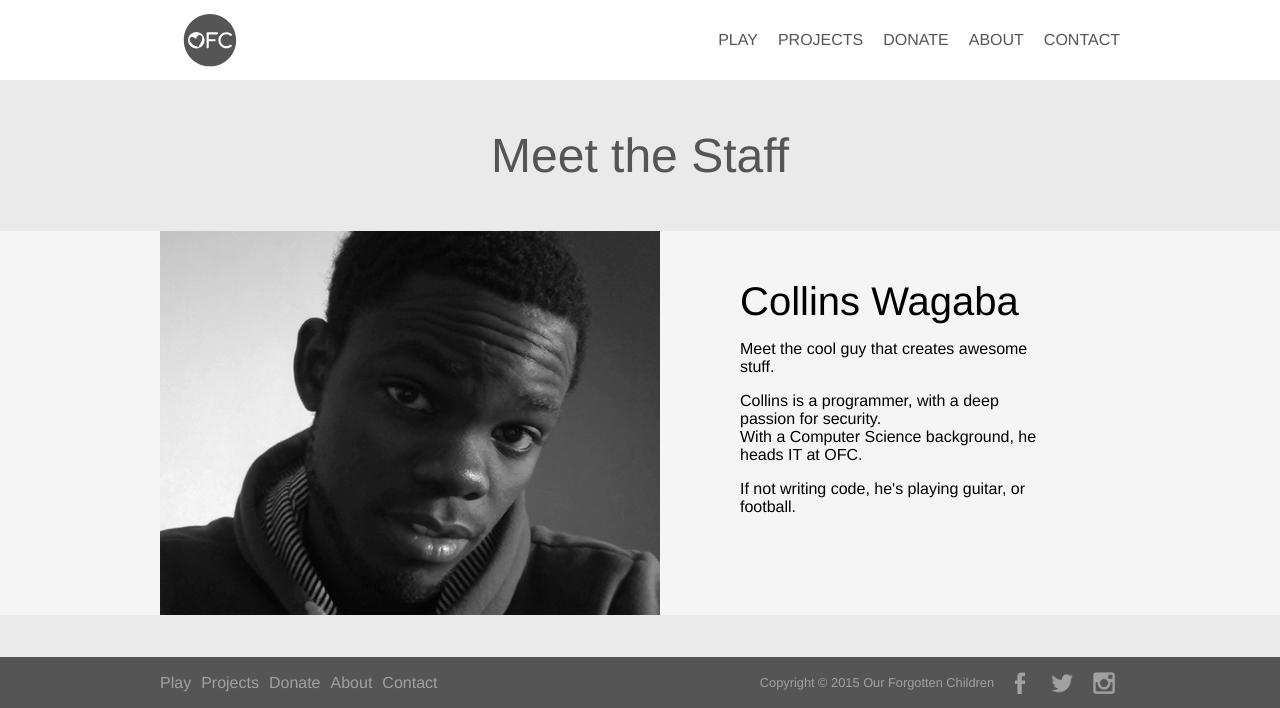
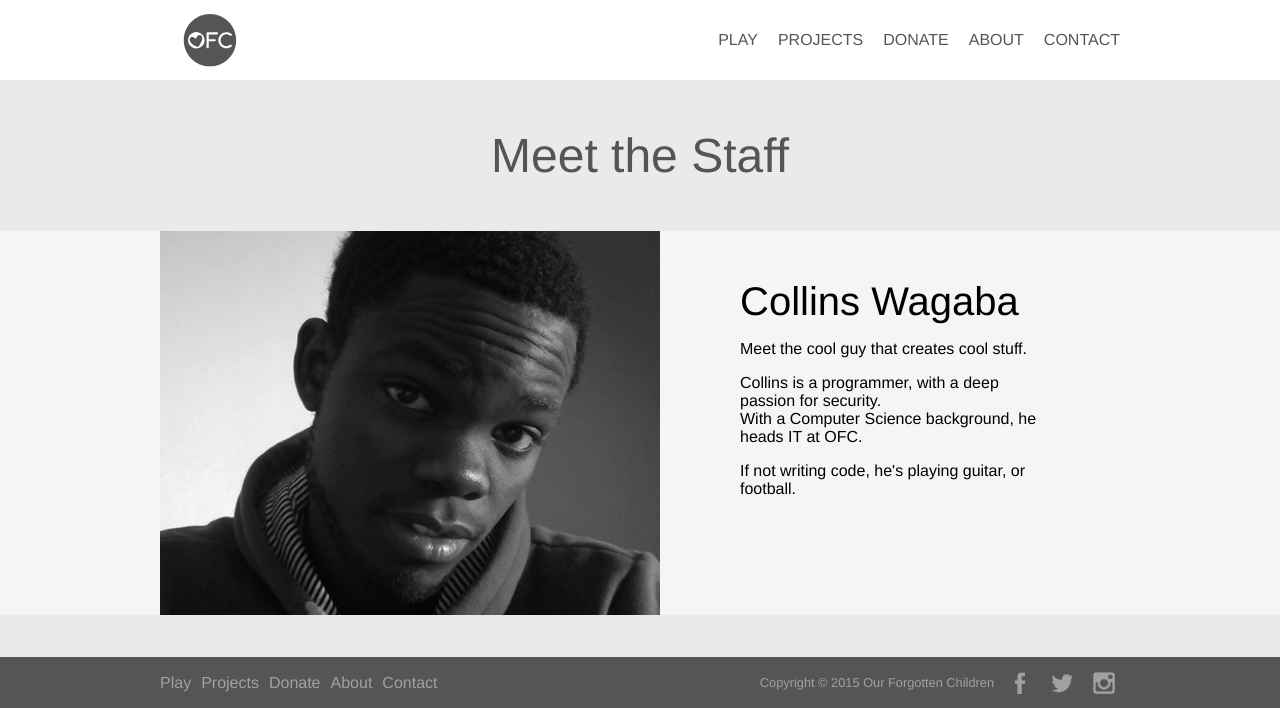
Before and after one commit to Plus256/OFC, a PHP site: page /staff in a window 1280 px wide. Shown: the top 708 px of the page. Run offline with PHP 8.4, Linux system fonts and the light colour scheme; some libraries are stand-ins or nearby versions.

Commit message:
collins bio edit

```diff
--- a/inc/staff.php
+++ b/inc/staff.php
@@ -15,7 +15,7 @@
             Collins Wagaba
           </section>
           <section class="staff_item_text_main">
-            <p>Meet the cool guy that creates awesome stuff.</p>
+            <p>Meet the cool guy that creates cool stuff.</p>
             <p>Collins is a programmer, with a deep passion for security.<br />With a Computer Science background, he heads IT at OFC.</p>
             <p>If not writing code, he's playing guitar, or football.</p>
           </section>
```
